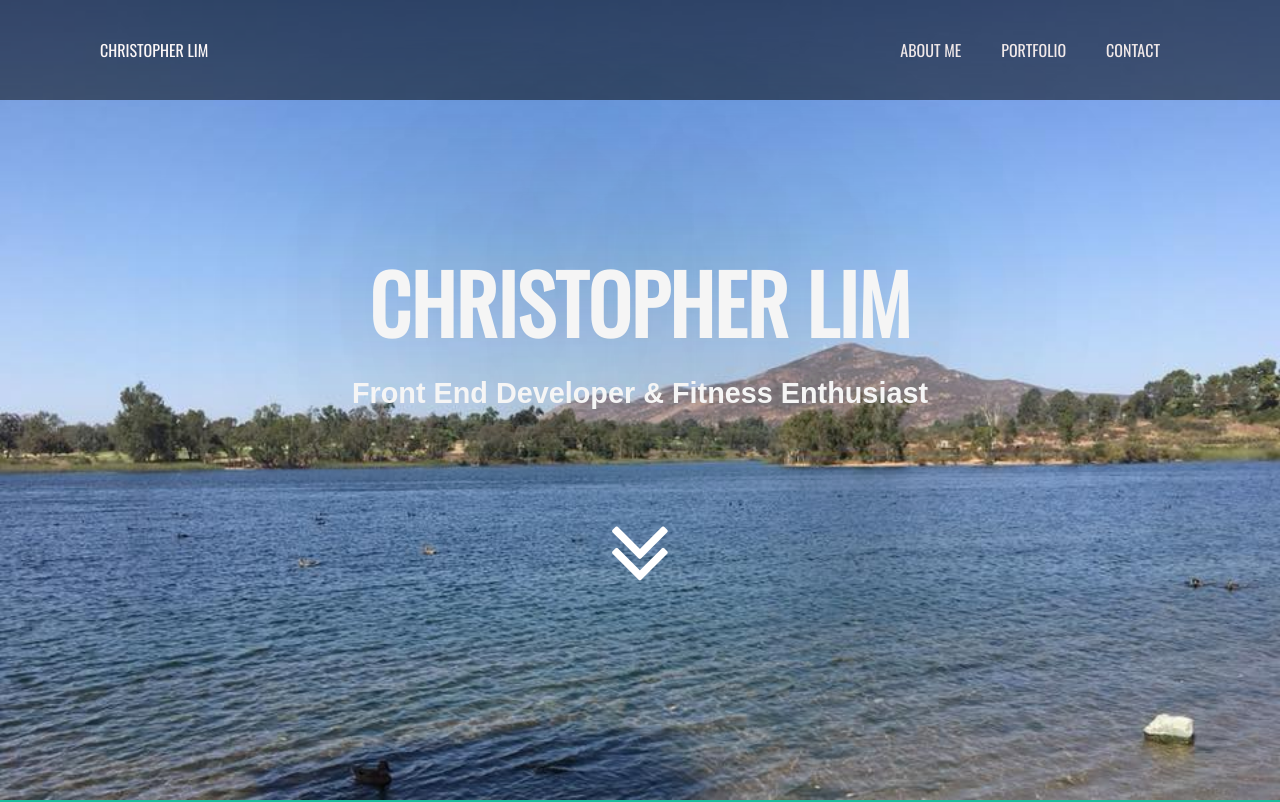
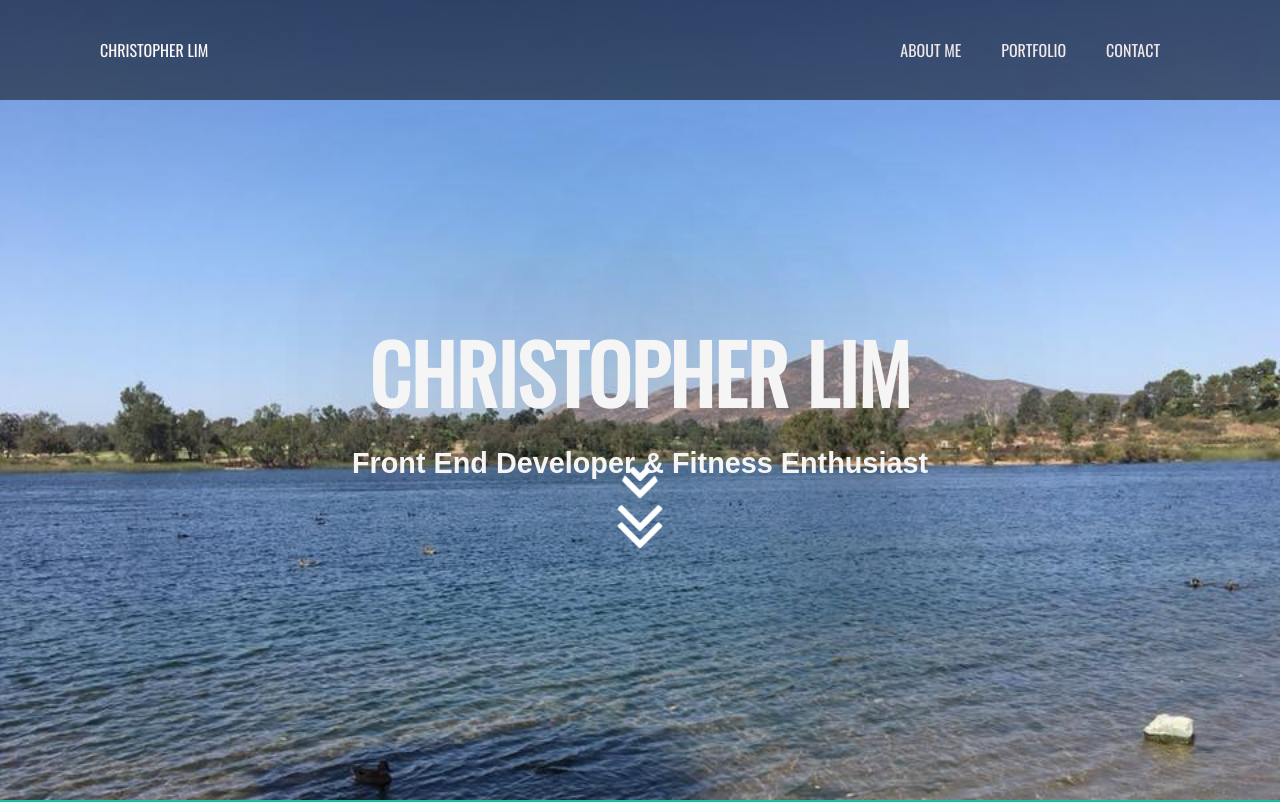
Before and after one commit to KurisuLim/lim-portfolio-version-3, a React (Create React App) app: page / in a window 1280 px wide. Shown: the top 802 px of the page. Built offline with nearby package versions, Linux system fonts and the light colour scheme.

Commit message:
Adds more css styles

```diff
--- a/src/css/App.css
+++ b/src/css/App.css
@@ -94,25 +94,29 @@ section.container
 {
   padding: 100px;
 }
-.top .inner {
+.top .inner
+{
   display: table-cell;
   vertical-align: middle;
   width: 100%;
   max-width: none;
 }
-.top .content {
+.top .content
+{
   max-width: 500%;
   margin: 0;
   text-align: center;
 }
-.top .content h1 {
+.top .content h1
+{
   font-family: 'Oswald',sans-serif;
   color: whitesmoke;
   text-shadow: 0px 0px 300px black;
   font-size: 500%;
   text-transform: uppercase;
 }
-.top .content h2{
+.top .content h2
+{
   font-family: sans-serif;
   color: whitesmoke;
   text-shadow: 0px 0px 300px black;
@@ -121,73 +125,134 @@ section.container
   bottom: 50px;
 
 }
-.top .btn{
-
-  font-family: 'Oswald',sans-serif;
-    color: white;
-    padding: 20px;
-    text-align: center;
-    text-decoration: none;
-    display: inline-block;
-    cursor: pointer;
-    border-radius: 50px;
+.btn{
+  position: absolute;
+  top:65%;
+  left: 50%;
+  transform: translate(-50%,-50%);
+  /* border: 2px solid #fff; */
+  border-radius: 50%;
+  /* width: 5%; */
+  /* height: 10%; */
+  text-align: center;
+  line-height: 110px;
+  font-size: 80px;
+  overflow: hidden;
 }
-.top i.fa {
-  font-family: FontAwesome!Important;
-  font-size: 100px;
+.top .fa
+{
+  color: #fff;
+  margin: 0;
+  padding: 0;
+  animation: animate 1s linear infinite;
 }
-.top .btn:hover{
-  color: #fff;
-  background: rgb(114, 135, 230);
+@keyframes animate
+{
+  0%
+  {
+    transform: translateY(-50px);
+    text-shadow: 0 50px 0 #fff;
+  }
+  /* 20%
+  {
+    transform: translateY(-50px);
+    text-shadow: 0 10px 0 #fff;
+  }
+ 40%
+  {
+    transform: translateY(-50px);
+    text-shadow: 0 -10px 0 #fff;
+  }
+  60%
+  {
+    transform: translateY(-50px);
+    text-shadow: 0 0px 0 #fff;
+  }
+ 100%
+  {
+    transform: translateY(100px);
+    text-shadow: 0 -50px 0 #fff;
+  } */
 }
-.about .inner {
+.top .fa:hover
+{
+  animation: none;
+}
+.about .inner
+{
   display: table-cell;
   vertical-align: middle;
   width: 100%;
   max-width: none;
 }
-.about .content {
+.about .content
+{
   max-width: 500%;
   margin: 0;
   text-align: center;
 }
-.about .content h1 {
+.about .content h1
+{
   font-family: 'Oswald',sans-serif;
   color: whitesmoke;
   text-shadow: 0px 0px 300px black;
   font-size: 500%;
   text-transform: uppercase;
 }
-.about .content img{
+.about .content img
+{
   display: inline;
   border-radius: 50%;
 }
-.about .content h2{
+.about .content h2
+{
   font-family: sans-serif;
   font-size: 180%;
   position: relative;
 }
-.about .content p{
+.about .content p
+{
   position: relative;
   left: 35%;
   text-align: center;
   width: 30%;
   word-wrap: break-word;
 }
-.portfolio .inner {
+.portfolio .inner
+{
   display: table-cell;
   vertical-align: middle;
   width: 100%;
   max-width: none;
 }
-.portfolio .content {
+.portfolio .content
+{
   max-width: 500%;
   margin: 0;
   text-align: center;
 }
-.portfolio .content h2 {
+.portfolio .content h2
+{
   font-family: sans-serif;
   font-size: 300%;
   position: relative;
   bottom: 250px;
 }
+.portfolio .content h4
+{
+  font-family: sans-serif;
+  font-size: 100%;
+  position: relative;
+  bottom: 250px;
+}
+.portfolio img
+{
+  border: 1px solid #ddd;
+  border-radius: 4px;
+  padding: 5px;
+  width: 150px;
+}
+.portfolio img:hover
+{
+  box-shadow: 0 0 2px 1px rgba(0, 140, 186, 0.5);
+}
```
